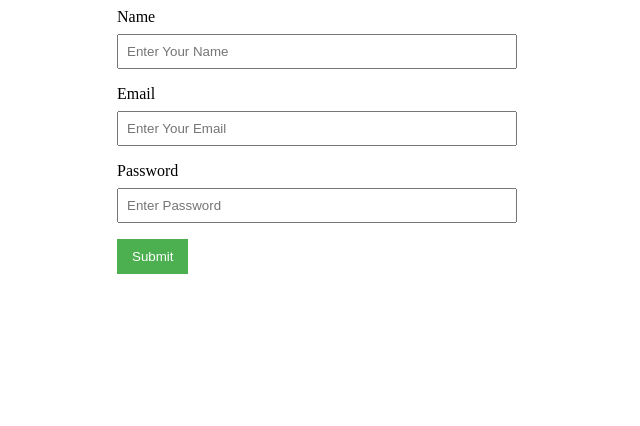
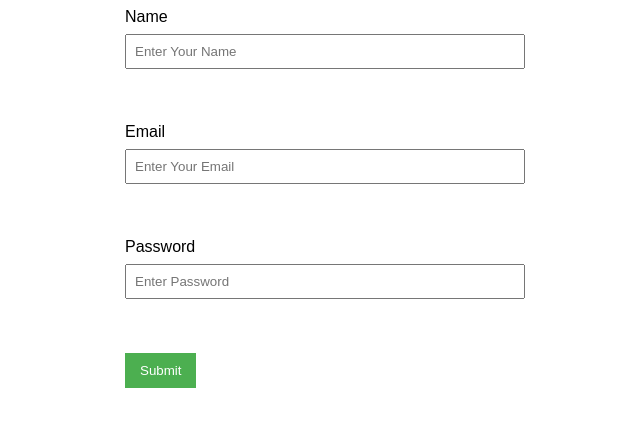
Before and after one commit to chirag-soni23/form-validation-react, a React (Vite) app in the folder form-validation/: page / in a window 1280 px wide. Shown: the top 426 px of the page, without its empty margins (323-963 px from the left). Built offline with nearby package versions, Linux system fonts and the light colour scheme.

Commit message:
form-validation

```diff
--- a/form-validation/src/Components/Forms.jsx
+++ b/form-validation/src/Components/Forms.jsx
@@ -1,23 +1,58 @@
-import React from 'react'
-import {useForm} from 'react-hook-form'
+import React from "react";
+import { useForm } from "react-hook-form";
 
 function Forms() {
-    const {register,handleSubmit} = useForm()
-    const handleRegistration=(data)=>console.log(data);
+  const {
+    register,
+    handleSubmit,
+    formState: { errors },
+  } = useForm();
+  const handleRegistration = (data) => console.log(data);
+  const handleError = (errors) => {};
+  const registerOptions = {
+    name: { required: "Name is required" },
+    email: { required: "Email is required" },
+    password: {
+      required: "Password is required",
+      minLength: {
+        value: 8,
+        message: "Password should be atleast 8 characters",
+      },
+    },
+  };
   return (
     <div>
-        <form onSubmit={handleSubmit(handleRegistration)}>
-            <label htmlFor="name">Name</label>
-            <input type="text" name="name" placeholder='Enter Your Name' {...register('name')} />
-            <label htmlFor="email">Email</label>
-            <input type="email" name="email" placeholder='Enter Your Email' {...register('email')} />
-            <label htmlFor="password">Password</label>
-            <input type="password" placeholder='Enter Password' name="password" {...register('password')} />
-            <button type='submit'>Submit</button>
-        </form>
+      <form onSubmit={handleSubmit(handleRegistration, handleError)}>
+        <label htmlFor="name">Name</label>
+        <input
+          type="text"
+          name="name"
+          placeholder="Enter Your Name"
+          {...register("name", registerOptions.name)}
+        />
+                <small>{errors?.name && errors.name.message}</small><br/> <br/>
+        <label htmlFor="email">Email</label>
+        <input
+          type="email"
+          name="email"
+          placeholder="Enter Your Email"
+          {...register("email", registerOptions.email)}
+        />
+        <small>{errors?.email && errors.email.message}</small><br/> <br/>
 
+        <label htmlFor="password">Password</label>
+        <input
+          type="password"
+          placeholder="Enter Password"
+          name="password"
+          {...register("password", registerOptions.password)}
+        />
+        <small>{errors?.password && errors.password.message}</small><br/> <br/>
+
+        <button type="submit">Submit</button>
+      </form>
     </div>
-  )
+  );
 }
 
-export default Forms
+export default Forms;
--- a/form-validation/src/index.css
+++ b/form-validation/src/index.css
@@ -1,15 +1,25 @@
+/* /* Basic styling for the form */
+*{
+
+   box-sizing: border-box;
+   font-family: sans-serif;
+}
+html , body{
+    height: 100%;
+     width: 100%;
+}
 form {
     max-width: 400px;
     margin: 0 auto;
   }
 
-
+  /* Style for labels */
   label {
     display: block;
     margin-bottom: 8px;
   }
 
-
+  /* Style for input fields */
   input {
     width: 100%;
     padding: 8px;
@@ -17,7 +27,15 @@ input {
     box-sizing: border-box;
   }
 
+  /* Style for error messages */
+  small {
+    color: red;
+    font-size: 12px;
+    margin-top: 2px;
+    display: block;
+  }
 
+  /* Style for the submit button */
   button {
     background-color: #4caf50;
     color: white;
@@ -26,7 +44,7 @@ button {
     cursor: pointer;
   }
 
-
+  /* Responsive design */
   @media (max-width: 600px) {
     form {
       max-width: 100%;
```
Lines whose indentation alone changed are shown as unchanged.
